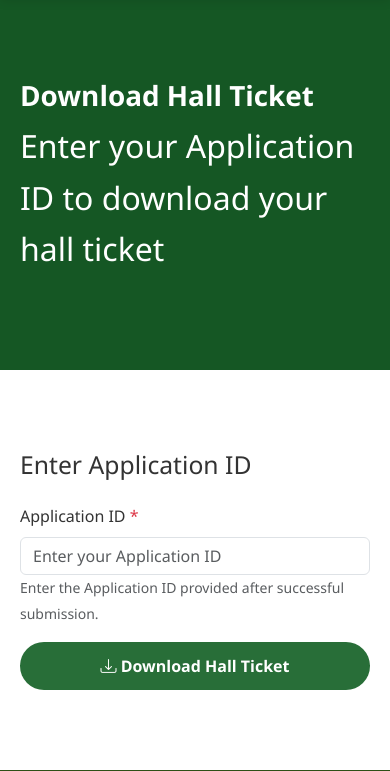
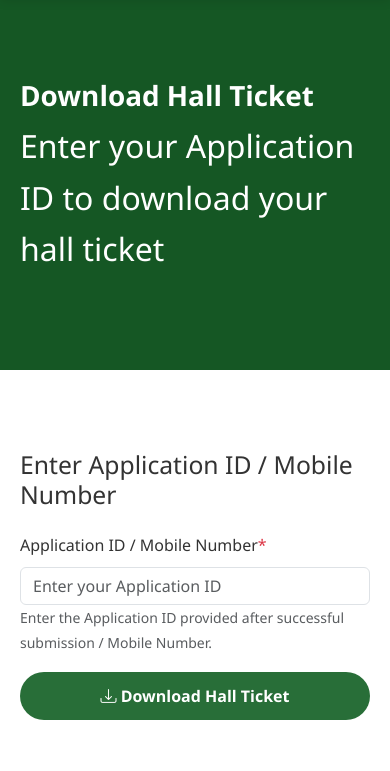
Before and after one commit to cherry-cpu/abagritech, a PHP site: page /download_hallticket.html in a window 390 px wide. Shown: the part 98-869 px from the top of the page. Run offline with PHP 8.4, Linux system fonts and the light colour scheme.

Commit message:
download hallticket with mobile number also

```diff
--- a/dashboard.php
+++ b/dashboard.php
@@ -57,7 +57,6 @@ $recent_applications = $pdo->query("
     SELECT *
     FROM exam_applications
     ORDER BY created_at DESC
-    LIMIT 50
 ")->fetchAll(PDO::FETCH_ASSOC);
 ?>
 
--- a/download_hallticket.html
+++ b/download_hallticket.html
@@ -58,7 +58,7 @@
             <div class="col-lg-6">
                 <div class="contact-form">
 
-                    <h2 class="mb-4">Enter Application ID</h2>
+                    <h2 class="mb-4">Enter Application ID / Mobile Number</h2>
 
                     <!-- Error Messages -->
                     <div id="errorMessage" class="alert alert-danger" role="alert" style="display:none;">
@@ -69,7 +69,7 @@
                     <form method="POST" action="download_hallticket.php">
                         <div class="mb-3">
                             <label for="application_id" class="form-label">
-                                Application ID <span class="text-danger">*</span>
+                                Application ID / Mobile Number<span class="text-danger">*</span>
                             </label>
                             <input
                                 type="text"
@@ -79,7 +79,7 @@
                                 required
                                 placeholder="Enter your Application ID">
                             <small class="form-text text-muted">
-                                Enter the Application ID provided after successful submission.
+                                Enter the Application ID provided after successful submission / Mobile Number.
                             </small>
                         </div>
 
--- a/download_hallticket.php
+++ b/download_hallticket.php
@@ -35,7 +35,7 @@ if (empty($application_id)) {
 /* ===============================
    VERIFY APPLICATION EXISTS
    =============================== */
-$sql = "SELECT application_id FROM exam_applications WHERE application_id = :application_id LIMIT 1";
+$sql = "SELECT application_id FROM exam_applications WHERE application_id =:application_id or phone=:application_id LIMIT 1";
 $stmt = $pdo->prepare($sql);
 $stmt->bindParam(':application_id', $application_id);
 $stmt->execute();
```
Also changed, not shown: generate_hallticket.php (+4 -3 lines).
